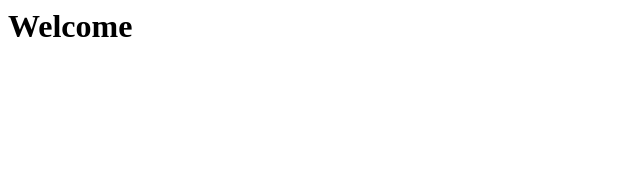
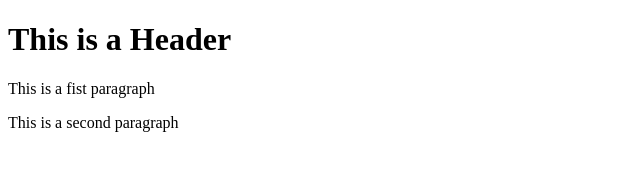
Before and after one commit to skpir4t3/TestProject, a website: page index.html in a window 1280 px wide. Shown: the whole page, without its empty margins (0-640 px from the left). Drawn offline with Linux system fonts and the light colour scheme.

Commit message:
Modified index.html and package.json

```diff
--- a/index.html
+++ b/index.html
@@ -1 +1,13 @@
-<h1>Welcome</h1>
+<!DOCTYPE html>
+<html lang="en">
+<head>
+    <meta charset="UTF-8">
+    <meta name="viewport" content="width=device-width, initial-scale=1.0">
+    <title>Document</title>
+</head>
+<body>
+    <h1>This is a Header</h1>
+    <p>This is a fist paragraph</p>
+    <p>This is a second paragraph</p>
+</body>
+</html>
```
Also changed, not shown: package.json (+9 -1 lines).
